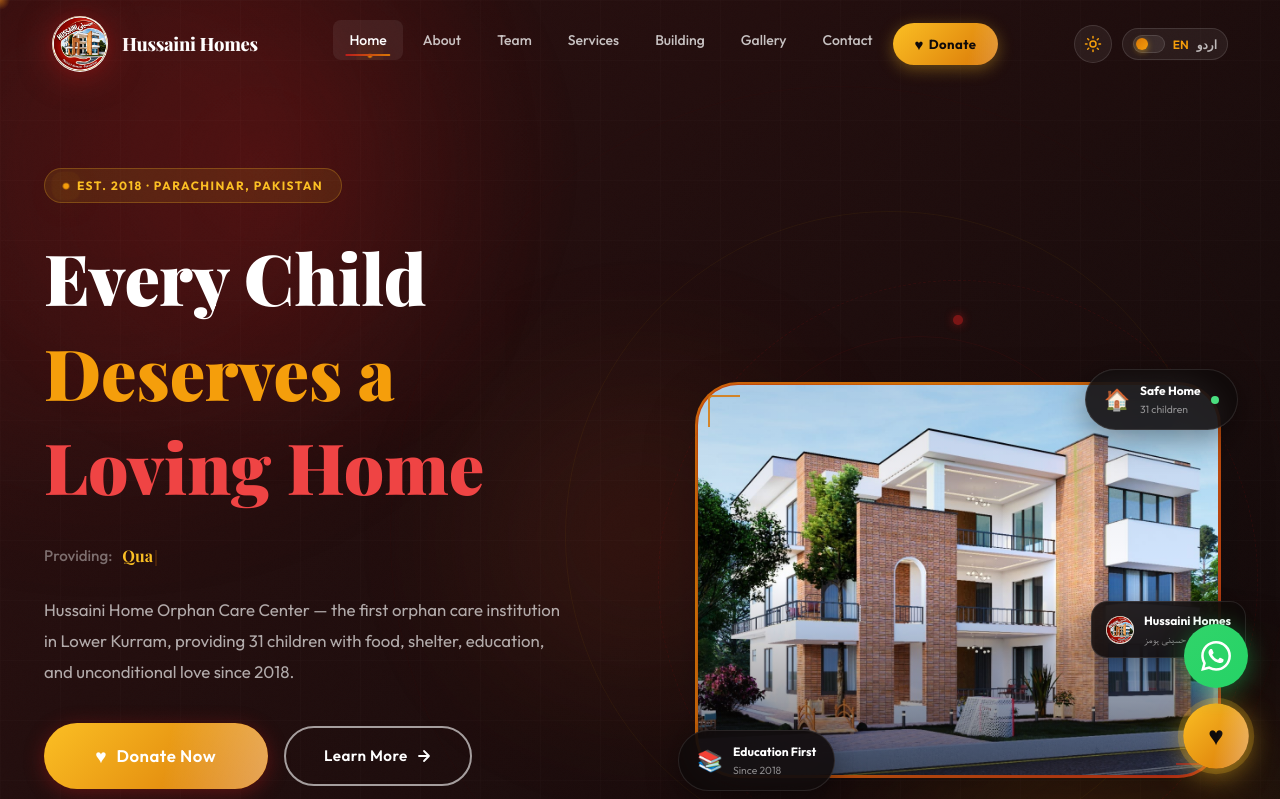
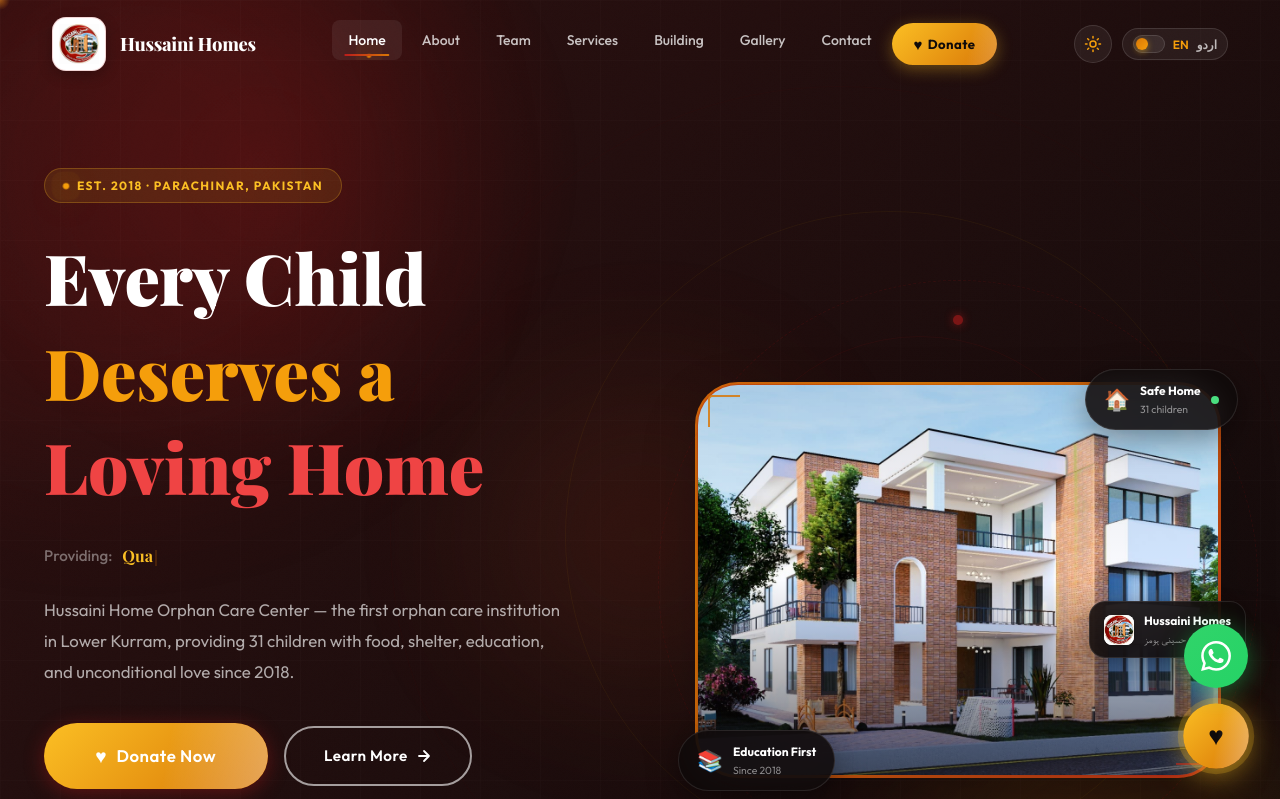
Before and after one commit to viki863-star/Hussainihomesfoundationpakistan, a React (Vite) app: page / in a window 1280 px wide. Shown: the top 799 px of the page. Built offline with nearby package versions, Linux system fonts and the light colour scheme; a web font is replaced by a local one.

Commit message:
Fix navbar logo crop: show square logo as clean rounded badge

```diff
--- a/src/App.css
+++ b/src/App.css
@@ -58,65 +58,35 @@
 
 .nav-logo-img-wrap {
   position: relative;
-  width: 56px;
-  height: 56px;
+  width: 54px;
+  height: 54px;
   flex-shrink: 0;
-}
-
-/* Rotating outer ring */
-.nav-logo-ring {
-  position: absolute;
-  border-radius: 50%;
-  pointer-events: none;
-}
-.nav-logo-ring-outer {
-  inset: -5px;
-  border: 2px solid transparent;
-  background: conic-gradient(from 0deg, var(--crimson), var(--gold), var(--crimson)) border-box;
-  -webkit-mask: linear-gradient(#fff 0 0) padding-box, linear-gradient(#fff 0 0);
-  -webkit-mask-composite: destination-out;
-  mask-composite: exclude;
-  animation: spinSlow 6s linear infinite;
-  opacity: 0;
-  transition: opacity 0.4s ease;
-}
-.nav-logo-ring-inner {
-  inset: -2px;
-  border: 1px solid rgba(251,191,36,0.25);
-  opacity: 0;
-  transition: opacity 0.4s ease;
-}
-.nav-logo:hover .nav-logo-ring-outer { opacity: 1; }
-.nav-logo:hover .nav-logo-ring-inner { opacity: 1; }
-.nav-logo.logo-hovered .nav-logo-ring-outer { opacity: 1; }
-
-/* Pulse glow behind logo */
-.nav-logo-pulse {
-  position: absolute;
-  inset: -6px;
-  border-radius: 50%;
-  background: radial-gradient(circle, rgba(185,28,28,0.3) 0%, transparent 70%);
-  animation: logoPulse 3s ease-in-out infinite;
-  pointer-events: none;
-}
-@keyframes logoPulse {
-  0%, 100% { opacity: 0.4; transform: scale(1); }
-  50% { opacity: 0.8; transform: scale(1.15); }
-}
-
+  border-radius: 14px;
+  overflow: hidden;
+  background: #ffffff;
+  box-shadow:
+    0 4px 14px rgba(0,0,0,0.25),
+    inset 0 0 0 1px rgba(185,28,28,0.18);
+  transition: box-shadow 0.4s ease, transform 0.4s var(--ease-out-expo);
+}
+.nav-logo:hover .nav-logo-img-wrap {
+  box-shadow:
+    0 6px 22px rgba(251,191,36,0.4),
+    inset 0 0 0 1px rgba(185,28,28,0.25);
+  transform: translateY(-1px);
+}
+
+/* Logo image — square logo shown fully (no circular crop) */
 .nav-logo-img {
   width: 100%;
   height: 100%;
   object-fit: contain;
-  border-radius: 50%;
-  filter: drop-shadow(0 4px 16px rgba(185,28,28,0.5));
-  transition: filter 0.4s ease, transform 0.4s var(--ease-spring);
-  position: relative;
-  z-index: 1;
+  padding: 7px;
+  display: block;
+  transition: transform 0.5s var(--ease-out-expo);
 }
 .nav-logo:hover .nav-logo-img {
-  filter: drop-shadow(0 6px 28px rgba(251,191,36,0.7));
-  transform: scale(1.06);
+  transform: scale(1.05);
 }
 .nav-logo-text {
   display: flex;
@@ -908,11 +878,13 @@
   padding: 8px 14px;
 }
 .hero-chip-logo {
-  width: 28px;
-  height: 28px;
-  border-radius: 50%;
+  width: 30px;
+  height: 30px;
+  border-radius: 8px;
   object-fit: cover;
+  background: #fff;
   flex-shrink: 0;
+  box-shadow: 0 2px 8px rgba(0,0,0,0.18);
 }
 .hero-chip-icon { font-size: 1.3rem; }
 .hero-chip-text {
--- a/src/components/Navbar.jsx
+++ b/src/components/Navbar.jsx
@@ -84,11 +84,6 @@
             onMouseLeave={() => setLogoHovered(false)}
           >
             <div className="nav-logo-img-wrap">
-              {/* Rotating glow ring */}
-              <div className="nav-logo-ring nav-logo-ring-outer" aria-hidden="true" />
-              <div className="nav-logo-ring nav-logo-ring-inner" aria-hidden="true" />
-              {/* Pulse glow */}
-              <div className="nav-logo-pulse" aria-hidden="true" />
               <img
                 src={imgs.logo}
                 alt="Hussaini Homes Foundation Logo"
```
